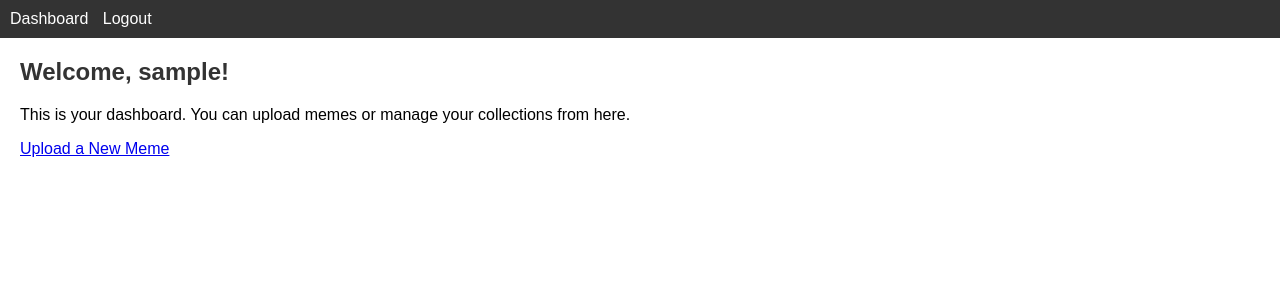
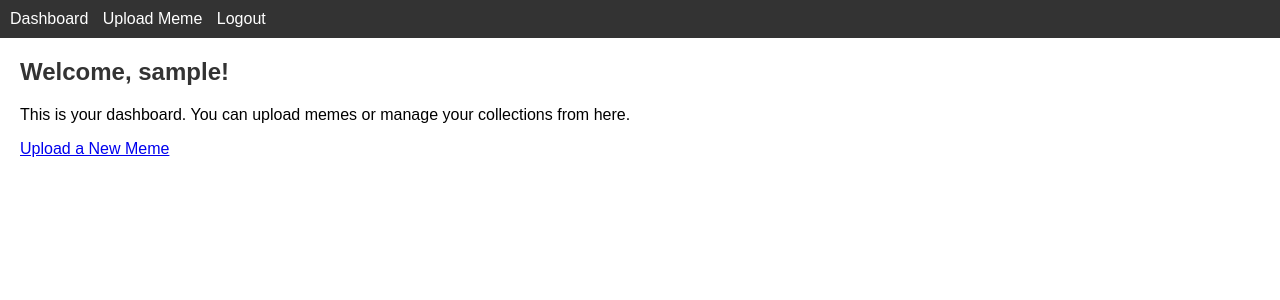
Before and after one commit to StinkyBenji/meme-website, a Flask app: page /dashboard in a window 1280 px wide. Shown: the top 300 px of the page. Run offline with Flask 3, Linux system fonts and the light colour scheme; the visitor is signed in with stand-in values (Sample User, id 1).

Commit message:
feat: implemented upload meme feature

```diff
--- a/app.py
+++ b/app.py
@@ -1,8 +1,10 @@
 from flask import Flask, render_template, redirect, url_for, flash, request
 from flask_sqlalchemy import SQLAlchemy
 from werkzeug.security import generate_password_hash, check_password_hash
+from werkzeug.utils import secure_filename
 from flask_login import LoginManager, UserMixin, login_user, login_required, logout_user, current_user
 import json
+import uuid
 import requests
 import os
 
@@ -10,22 +12,26 @@ app = Flask(__name__)
 app.config['SECRET_KEY'] = 'my-secret-key'
 app.config['SQLALCHEMY_DATABASE_URI'] = 'sqlite:///site.db'  # Use SQLite for local development
 app.config['UPLOAD_FOLDER'] = 'uploads'
+app.config['MAX_CONTENT_LENGTH'] = 16 * 1024 * 1024  # Limit upload size to 16MB
+
+# Create uploads folder if it doesn't exist
+if not os.path.exists('uploads'):
+    os.makedirs('uploads')
 
 db = SQLAlchemy(app)
 login_manager = LoginManager(app)
 login_manager.login_view = 'login'
 
-# Allowed extensions for meme uploads
-ALLOWED_EXTENSIONS = {'png', 'jpg', 'jpeg', 'gif'}
-
 from models import User, Meme
-from forms import RegistrationForm, LoginForm
+from forms import RegistrationForm, LoginForm, UploadMemeForm
 
 @login_manager.user_loader
 def load_user(user_id):
     return User.query.get(int(user_id))
 
 def allowed_file(filename):
+    # Allowed extensions for meme uploads
+    ALLOWED_EXTENSIONS = {'png', 'jpg', 'jpeg', 'gif'}
     return '.' in filename and filename.rsplit('.', 1)[1].lower() in ALLOWED_EXTENSIONS
 
 @app.route('/register', methods=['GET', 'POST'])
@@ -63,8 +69,33 @@ def logout():
 def dashboard():
     return render_template('dashboard.html', user=current_user)
 
+@app.route('/upload_meme', methods=['GET', 'POST'])
+@login_required
+def upload_meme():
+    form = UploadMemeForm()
+    if form.validate_on_submit():
+        file = form.meme.data
+
+        # Check if the file is allowed (extension check)
+        if file and allowed_file(file.filename):
+            # Secure the filename to prevent directory traversal
+            filename = secure_filename(file.filename)
+            # Ensure no filename collision by appending a unique suffix or use a UUID
+            unique_filename = f"{current_user.username}_{uuid.uuid4().hex}_{filename}"
+            # Save the file to the uploads folder
+            file.save(os.path.join(app.config['UPLOAD_FOLDER'], unique_filename))
+
+            meme = Meme(filename=unique_filename, user_id=current_user.id)
+            db.session.add(meme)
+            db.session.commit()
+
+            flash('Meme uploaded successfully!', 'success')
+            return redirect(url_for('dashboard'))
+        else:
+            flash('Invalid file type. Please upload a valid image (png, jpg, jpeg, gif).', 'danger')
+    return render_template('upload_meme.html', form=form)
+
 def get_meme():
-    sr = "/wholesomememes"
     url = "https://meme-api.com/gimme"
     response = json.loads(requests.request("GET", url).text)
     meme_large = response["preview"][-2]
--- a/forms.py
+++ b/forms.py
@@ -13,3 +13,7 @@ class LoginForm(FlaskForm):
     email = StringField('Email', validators=[DataRequired(), Email()])
     password = PasswordField('Password', validators=[DataRequired()])
     submit = SubmitField('Login')
+
+class UploadMemeForm(FlaskForm):
+    meme = FileField('Upload Meme', validators=[DataRequired()])
+    submit = SubmitField('Upload')
--- a/templates/base.html
+++ b/templates/base.html
@@ -11,8 +11,10 @@
         <ul>
             <li><a href="{{ url_for('dashboard') }}">Dashboard</a></li>
             {% if current_user.is_authenticated %}
+                <li><a href="{{ url_for('upload_meme') }}">Upload Meme</a></li>
                 <li><a href="{{ url_for('logout') }}">Logout</a></li>
             {% else %}
+                <li><a href="{{ url_for('login') }}">Login</a></li>
                 <li><a href="{{ url_for('register') }}">Register</a></li>
             {% endif %}
         </ul>
```
Also changed, not shown: README.md (added), 1 other file.
